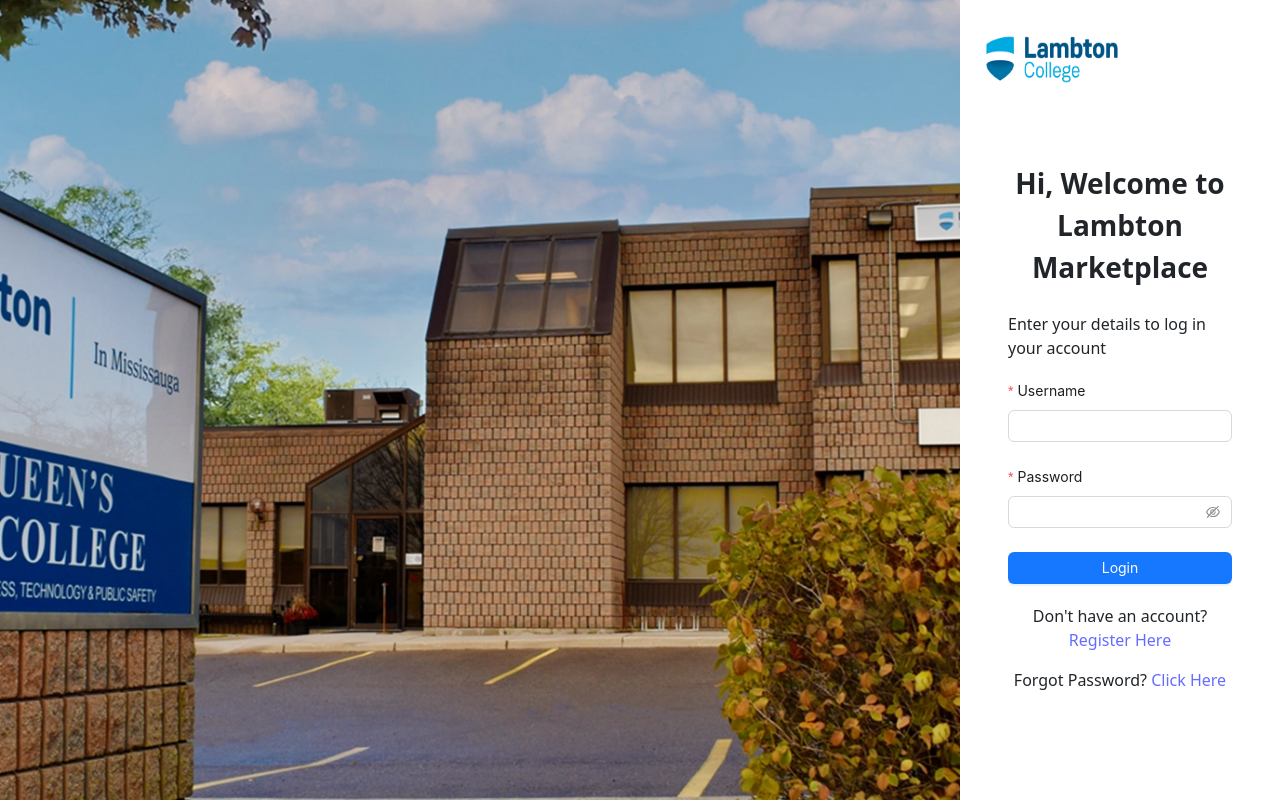
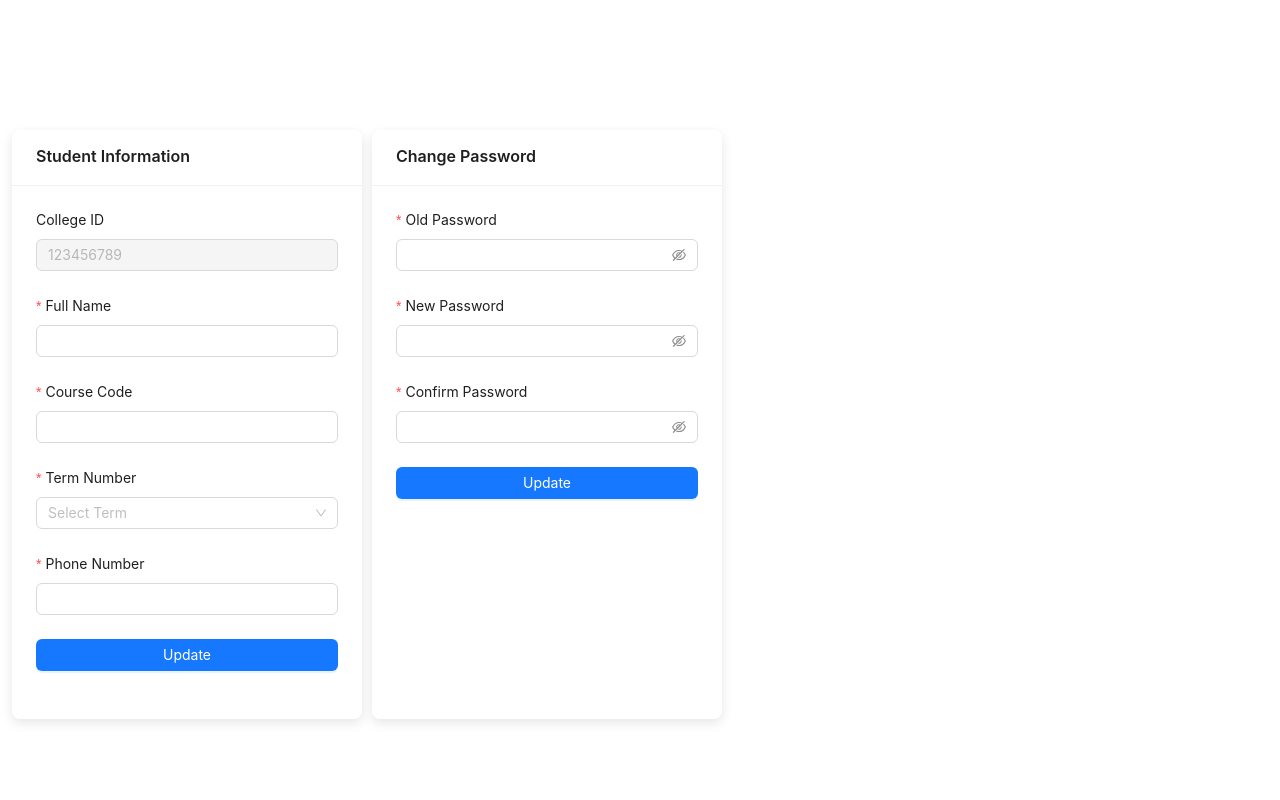
Before and after one commit to shivmistry223/lambton-marketplace-fe, a React (Vite) app: page /profile in a window 1280 px wide. Built offline with nearby package versions, Linux system fonts and the light colour scheme.

Commit message:
profile page is done

```diff
--- a/package.json
+++ b/package.json
@@ -10,11 +10,13 @@
     "preview": "vite preview"
   },
   "dependencies": {
-    "antd": "^5.24.1",
+    "antd": "^5.24.2",
+    "axios": "^1.8.1",
+    "bootstrap": "^5.3.3",
     "react": "^19.0.0",
     "react-bootstrap": "^2.10.9",
     "react-dom": "^19.0.0",
-    "react-router-dom": "^7.1.5"
+    "react-router-dom": "^7.2.0"
   },
   "devDependencies": {
     "@eslint/js": "^9.19.0",
--- a/src/App.jsx
+++ b/src/App.jsx
@@ -4,6 +4,7 @@
 import ResetPassword from "./components/Auth/ResetPassword";
 import ForgotPassword from "./components/Auth/ForgotPassword";
 import Dashboard from "./components/Dashboard/Dashboard";
+import Profile from "./components/Profile/Profile";  // Adjust the path based on your folder structure
 
 function App() {
   return (
@@ -14,7 +15,10 @@
         <Route path="/reset-password/:token" element={<ResetPassword />} />
         <Route path="/forgot-password" element={<ForgotPassword />} />
         <Route path="/dashboard" element={<Dashboard />} />
-        <Route path="/*" element={<Login />} />
+
+        <Route path="/profile" element={<Profile />} />
+        <Route path="/" element={<Dashboard />} />  // Ensure this exists
+<Route path="/*" element={<Login />} />   // Only redirect unknown routes
       </Routes>
     </Router>
   );
--- a/src/components/Dashboard/Dashboard.jsx
+++ b/src/components/Dashboard/Dashboard.jsx
@@ -1,10 +1,10 @@
 import React, { useEffect } from "react";
-import { Layout, Menu, Tabs, Button, Avatar, message } from "antd";
-import { Container, Row, Col } from "react-bootstrap";
+import { Layout, Menu, Button, Avatar, message } from "antd";
+import { Container } from "react-bootstrap";
 import { UserOutlined } from "@ant-design/icons";
 import { useNavigate } from "react-router-dom";
 
-const { Header, Content } = Layout;
+const { Header } = Layout;
 
 const Dashboard = () => {
     const navigate = useNavigate();
@@ -18,7 +18,6 @@
         }
     }, []);
 
-
     const handleLogout = async () => {
         try {
             const response = await fetch("http://localhost:5000/logout", {
@@ -26,8 +25,8 @@
                 headers: {
                     "Content-Type": "application/json",
                     Authorization: `Bearer ${token}`,
-                }
-            })
+                },
+            });
             const data = await response.json();
 
             if (response.ok) {
@@ -40,7 +39,7 @@
         } catch (error) {
             message.error("Network error, please try again.");
         }
-    }
+    };
 
     return (
         <Layout style={{ minHeight: "100vh", minWidth: "100vw" }}>
@@ -54,19 +53,28 @@
                         items={[
                             { key: "1", label: <b>Your Dashboard</b>, className: "text-primary" },
                             { key: "2", label: "Your Products" },
-
                         ]}
                     />
                 </div>
                 <div className="d-flex align-items-center">
                     <Button type="primary" className="me-3">Add Product +</Button>
-                    <Avatar size="large" icon={<UserOutlined />} />
-                    <Button className="ms-2" type="primary" danger onClick={handleLogout}>Logout</Button>
+
+                    {/* Add onClick event to navigate to the settings page */}
+                    <Avatar
+                        size="large"
+                        icon={<UserOutlined />}
+                        style={{ cursor: "pointer" }}
+                        onClick={() => navigate("/settings")}
+                    />
+
+                    <Button className="ms-2" type="primary" danger onClick={handleLogout}>
+                        Logout
+                    </Button>
                 </div>
             </Header>
 
             <Container className="mt-4">
-
+                {/* Your content goes here */}
             </Container>
         </Layout>
     );
--- /dev/null
+++ b/src/components/Profile/Profile.jsx
@@ -0,0 +1,99 @@
+import React, { useState } from "react";
+import { Form, Input, Select, Button, message, Card } from "antd";
+import axios from "axios";
+import "bootstrap/dist/css/bootstrap.min.css";
+
+const { Option } = Select;
+
+const Profile = () => {
+    const [loading, setLoading] = useState(false);
+    const collegeID = "123456789";
+
+    const onFinishPersonalInfo = async (values) => {
+        setLoading(true);
+        try {
+            await axios.post("http://localhost:5000/api/update-profile", { ...values, collegeID });
+            message.success("Profile updated successfully!");
+        } catch (error) {
+            message.error("Failed to update profile.");
+        } finally {
+            setLoading(false);
+        }
+    };
+
+    const onFinishPassword = async (values) => {
+        setLoading(true);
+        if (values.newPassword !== values.confirmPassword) {
+            message.error("Passwords do not match!");
+            setLoading(false);
+            return;
+        }
+        try {
+            await axios.post("http://localhost:5000/api/change-password", values);
+            message.success("Password changed successfully!");
+        } catch (error) {
+            message.error("Failed to change password.");
+        } finally {
+            setLoading(false);
+        }
+    };
+
+    return (
+        <div className="container mt-5 d-flex justify-content-center">
+            <div className="d-flex flex-wrap justify-content-between w-100" style={{ maxWidth: "100%" }}>
+                {/* Student Information Form */}
+                <Card title="Student Information" bordered={false} style={{ flex: 1, marginRight: "10px", minWidth: "350px", boxShadow: "0px 4px 12px rgba(0,0,0,0.1)" }}>
+                    <Form layout="vertical" onFinish={onFinishPersonalInfo}>
+                        <Form.Item label="College ID" name="collegeID" initialValue={collegeID}>
+                            <Input disabled />
+                        </Form.Item>
+                        <Form.Item label="Full Name" name="fullName" rules={[{ required: true, message: "Please enter your full name" }]}>
+                            <Input />
+                        </Form.Item>
+                        <Form.Item label="Course Code" name="courseCode" rules={[{ required: true, message: "Please enter your Course Code" }]}>
+                            <Input />
+                        </Form.Item>
+                        <Form.Item label="Term Number" name="termNumber" rules={[{ required: true, message: "Please select your Term Number" }]}>
+                            <Select placeholder="Select Term">
+                                <Option value="1">1</Option>
+                                <Option value="2">2</Option>
+                                <Option value="3">3</Option>
+                                <Option value="4">4</Option>
+                            </Select>
+                        </Form.Item>
+                        <Form.Item label="Phone Number" name="phoneNumber" rules={[{ required: true, message: "Please enter your Phone Number" }, { pattern: /^[0-9]{10}$/, message: "Phone Number must be 10 digits" }]}>
+                            <Input />
+                        </Form.Item>
+                        <Form.Item>
+                            <Button type="primary" htmlType="submit" loading={loading} block>
+                                Update
+                            </Button>
+                        </Form.Item>
+                    </Form>
+                </Card>
+
+                {/* Change Password Form */}
+                <Card title="Change Password" bordered={false} style={{ flex: 1, minWidth: "350px", boxShadow: "0px 4px 12px rgba(0,0,0,0.1)" }}>
+                    <Form layout="vertical" onFinish={onFinishPassword}>
+                        <Form.Item label="Old Password" name="oldPassword" rules={[{ required: true, message: "Please enter your old password" }]}>
+                            <Input.Password />
+                        </Form.Item>
+                        <Form.Item label="New Password" name="newPassword" rules={[{ required: true, message: "Please enter a new password" }]}>
+                            <Input.Password />
+                        </Form.Item>
+                        <Form.Item label="Confirm Password" name="confirmPassword" rules={[{ required: true, message: "Please confirm your password" }]}>
+                            <Input.Password />
+                        </Form.Item>
+                        <Form.Item>
+                            <Button type="primary" htmlType="submit" loading={loading} block>
+                                Update
+                            </Button>
+                        </Form.Item>
+                    </Form>
+                </Card>
+            </div>
+        </div>
+    );
+};
+
+export default Profile;
```
Also changed, not shown: 1 other file (tests, documents, lock files or other folders).
